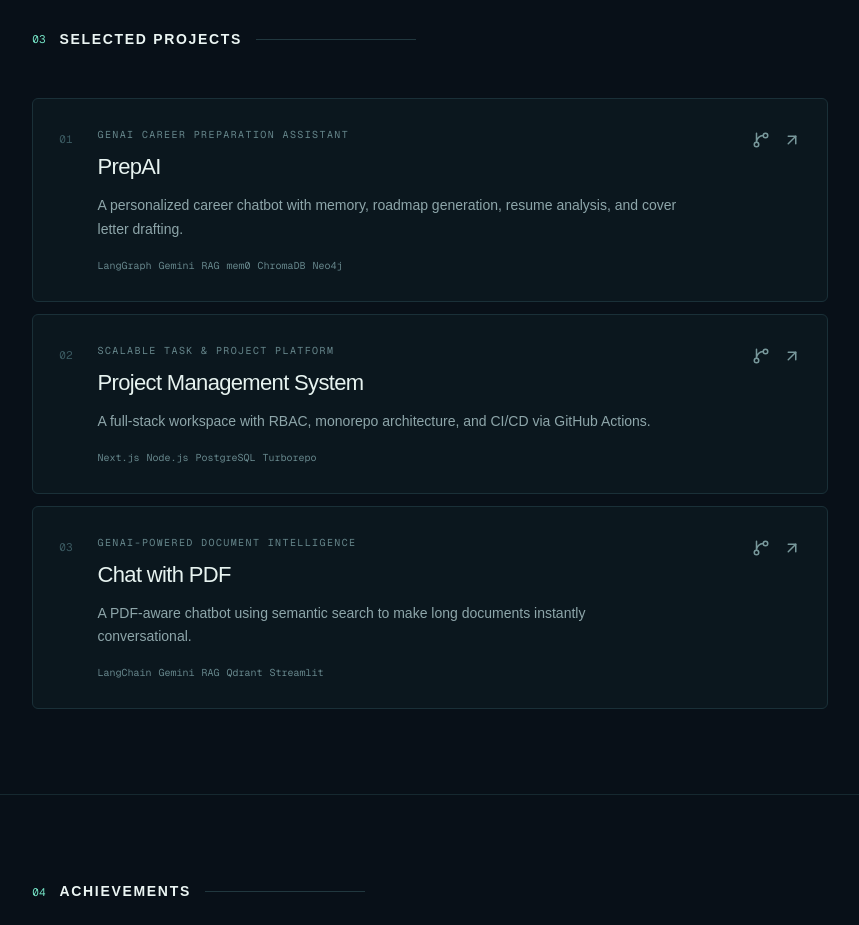
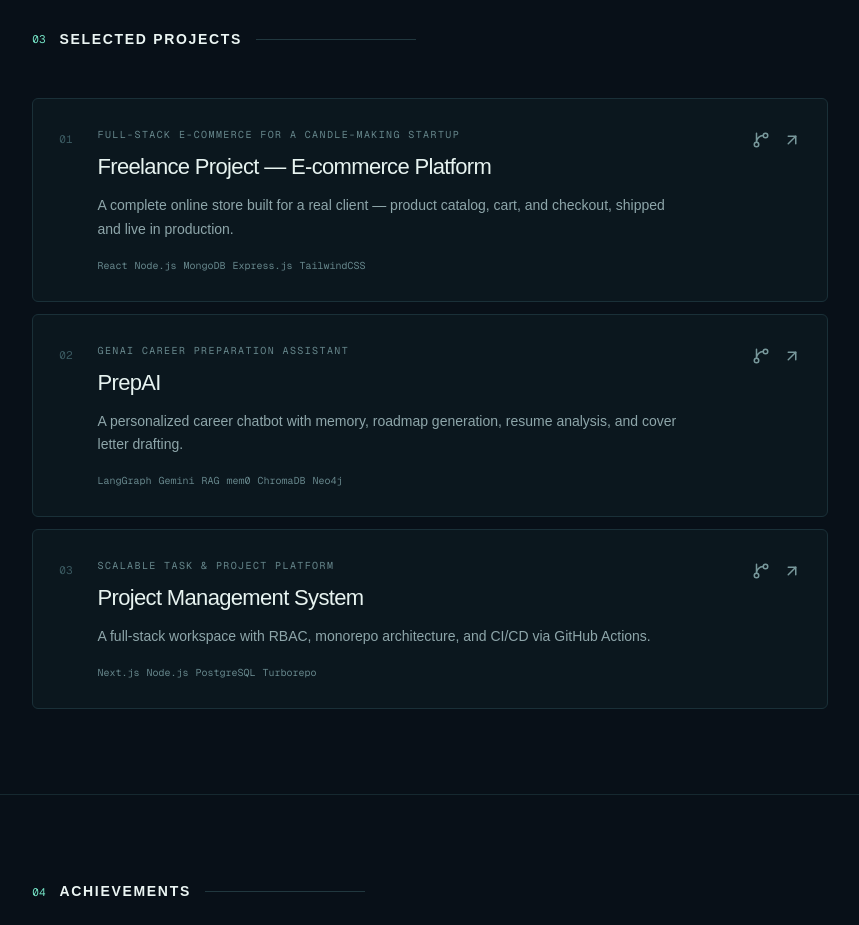
Before and after one commit to Vineetchelani1304/Professional-Portfolio, a Next.js app: page / in a window 1280 px wide. Shown: the part 1840-2765 px from the top of the page, without its empty margins (365-1224 px from the left). Built offline with nearby package versions, Linux system fonts and the light colour scheme.

Commit message:
new freelance project added

```diff
--- a/app/page.tsx
+++ b/app/page.tsx
@@ -30,11 +30,19 @@ const skillGroups = [
 
 const projects = [
   {
+    title: 'Freelance Project — E-commerce Platform',
+    eyebrow: 'Full-stack e-commerce for a candle-making startup',
+    description: 'A complete online store built for a real client — product catalog, cart, and checkout, shipped and live in production.',
+    stack: ['React', 'Node.js', 'MongoDB', 'Express.js', 'TailwindCSS'],
+    github: 'https://github.com/Vineetchelani1304/melted-flames-frontend',
+    demo: 'https://melted-flames.vercel.app/',
+  },
+  {
     title: 'PrepAI',
     eyebrow: 'GenAI Career Preparation Assistant',
     description: 'A personalized career chatbot with memory, roadmap generation, resume analysis, and cover letter drafting.',
     stack: ['LangGraph', 'Gemini', 'RAG', 'mem0', 'ChromaDB', 'Neo4j'],
-    github: 'https://github.com/',
+    github: 'https://github.com/Vineetchelani1304/PrepAI',
     demo: 'https://github.com/',
   },
   {
@@ -42,17 +50,10 @@ const projects = [
     eyebrow: 'Scalable task & project platform',
     description: 'A full-stack workspace with RBAC, monorepo architecture, and CI/CD via GitHub Actions.',
     stack: ['Next.js', 'Node.js', 'PostgreSQL', 'Turborepo'],
-    github: 'https://github.com/',
+    github: 'https://github.com/Vineetchelani1304/Project_management',
     demo: 'https://github.com/',
   },
-  {
-    title: 'Chat with PDF',
-    eyebrow: 'GenAI-powered document intelligence',
-    description: 'A PDF-aware chatbot using semantic search to make long documents instantly conversational.',
-    stack: ['LangChain', 'Gemini', 'RAG', 'Qdrant', 'Streamlit'],
-    github: 'https://github.com/',
-    demo: 'https://github.com/',
-  },
+
 ]
 
 const fadeUp = (reduce: boolean, delay = 0) => ({
```
